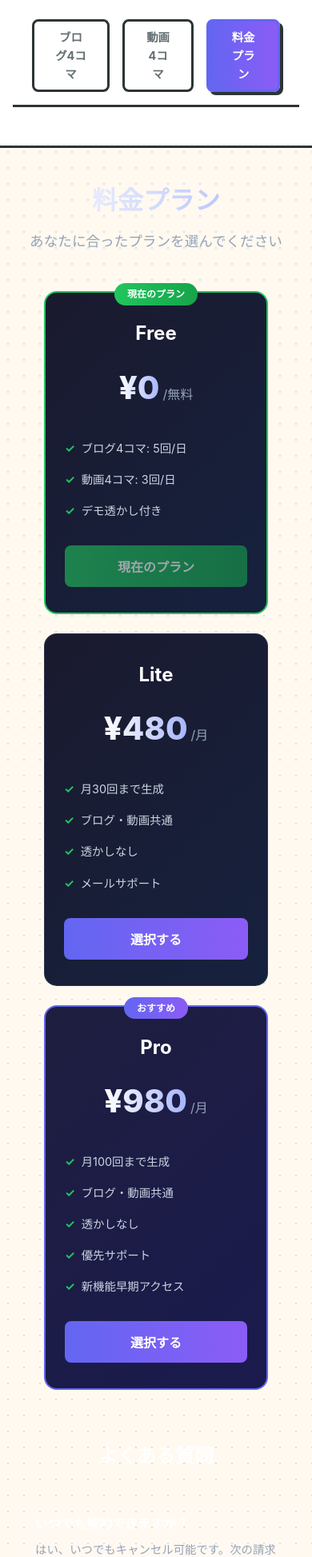
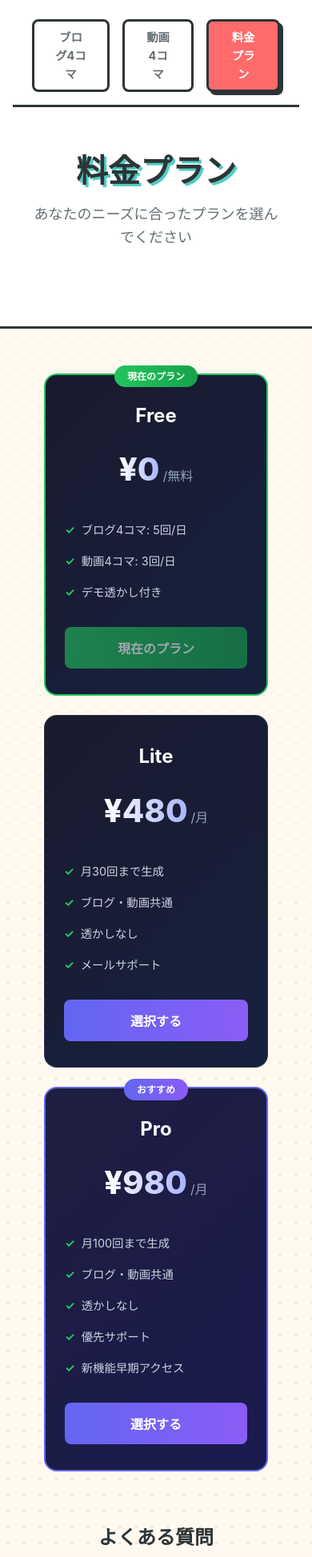
Before and after one commit to beniyasan/blog24koma, a React (Vite) app in the folder frontend/: page /pricing in a window 390 px wide. Shown: the part 40-1987 px from the top of the page at 80% size. Built offline with nearby package versions, Linux system fonts and the light colour scheme; no server answers; a web font is replaced by a local one.

Commit message:
fix: PricingPage design consistency - light theme, FAQ visibility, hero section

```diff
--- a/frontend/src/App.css
+++ b/frontend/src/App.css
@@ -524,16 +524,6 @@
     box-shadow: 2px 2px 0 var(--border);
 }
 
-.nav-link.nav-pricing {
-    background: linear-gradient(90deg, #6366f1, #8b5cf6);
-    color: white;
-    border-color: #6366f1;
-}
-
-.nav-link.nav-pricing:hover {
-    opacity: 0.9;
-}
-
 /* Movie page header variation */
 .movie-header {
     background: linear-gradient(135deg, var(--bg-card) 0%, #fff5f5 100%);
--- a/frontend/src/pages/PricingPage.css
+++ b/frontend/src/pages/PricingPage.css
@@ -4,49 +4,53 @@
     padding: 40px 20px;
 }
 
-.pricing-header {
+/* Hero content for pricing page */
+.pricing-hero {
+    position: relative;
+    z-index: 1;
+    padding: var(--spacing-2xl) var(--spacing-lg);
     text-align: center;
-    margin-bottom: 48px;
 }
 
-.pricing-header h1 {
-    font-size: 2.5rem;
+.pricing-hero h1 {
+    font-size: var(--font-size-3xl);
     font-weight: 800;
-    background: linear-gradient(90deg, #fff, #a5b4fc);
-    -webkit-background-clip: text;
-    -webkit-text-fill-color: transparent;
-    background-clip: text;
-    margin: 0 0 12px 0;
+    font-family: var(--font-display);
+    color: var(--text-primary);
+    margin: 0 0 var(--spacing-md) 0;
 }
 
-.pricing-header p {
-    font-size: 1.1rem;
-    color: #94a3b8;
-    margin: 0;
+.pricing-hero p {
+    color: var(--text-muted);
+    font-size: 0.875rem;
+    font-weight: 500;
+    margin-top: var(--spacing-sm);
 }
 
-.pricing-header .current-user {
+.pricing-hero .current-user {
     margin-top: 12px;
     padding: 8px 16px;
-    background: rgba(99, 102, 241, 0.15);
-    border-radius: 8px;
+    background: rgba(99, 102, 241, 0.1);
+    border: var(--border-thick) solid var(--primary);
+    border-radius: var(--radius-md);
     display: inline-block;
     font-size: 0.9rem;
-    color: #a5b4fc;
+    color: var(--primary);
+    font-weight: 600;
 }
 
 .pricing-loading {
     text-align: center;
-    color: #94a3b8;
+    color: var(--text-muted);
     padding: 48px;
 }
 
 .pricing-error {
     background: rgba(239, 68, 68, 0.1);
-    border: 1px solid rgba(239, 68, 68, 0.3);
+    border: var(--border-thick) solid #ef4444;
     color: #ef4444;
     padding: 12px 20px;
-    border-radius: 8px;
+    border-radius: var(--radius-md);
     text-align: center;
     margin-bottom: 24px;
 }
@@ -67,35 +71,38 @@
 .pricing-faq h2 {
     font-size: 1.5rem;
     font-weight: 700;
-    color: #fff;
+    color: var(--text-primary);
     text-align: center;
     margin: 0 0 32px 0;
+    font-family: var(--font-display);
 }
 
 .faq-item {
-    background: rgba(255, 255, 255, 0.05);
-    border-radius: 12px;
+    background: var(--bg-card);
+    border: var(--border-thick) solid var(--border);
+    border-radius: var(--radius-lg);
     padding: 20px 24px;
     margin-bottom: 16px;
+    box-shadow: var(--shadow-comic);
 }
 
 .faq-item h3 {
     font-size: 1rem;
-    font-weight: 600;
-    color: #fff;
+    font-weight: 700;
+    color: var(--text-primary);
     margin: 0 0 8px 0;
 }
 
 .faq-item p {
     font-size: 0.9rem;
-    color: #94a3b8;
+    color: var(--text-secondary);
     margin: 0;
     line-height: 1.6;
 }
 
 @media (max-width: 768px) {
-    .pricing-header h1 {
-        font-size: 2rem;
+    .pricing-hero h1 {
+        font-size: var(--font-size-2xl);
     }
 
     .pricing-cards {
--- a/frontend/src/pages/PricingPage.tsx
+++ b/frontend/src/pages/PricingPage.tsx
@@ -91,24 +91,27 @@ export const PricingPage: React.FC = () => {
 
     return (
         <div className="app">
-            <header className="header pricing-header-wrap">
+            <header className="header">
                 <nav className="nav-links">
                     <Link to="/" className="nav-link">ブログ4コマ</Link>
                     <Link to="/movie" className="nav-link">動画4コマ</Link>
-                    <Link to="/pricing" className="nav-link nav-pricing active">料金プラン</Link>
+                    <Link to="/pricing" className="nav-link active">料金プラン</Link>
                 </nav>
-            </header>
-
-            <div className="pricing-page">
-                <div className="pricing-header">
-                    <h1>料金プラン</h1>
-                    <p>あなたに合ったプランを選んでください</p>
+                <div className="hero-content">
+                    <h1 className="header-title">料金プラン</h1>
+                    <p className="header-subtitle">
+                        あなたのニーズに合ったプランを選んでください
+                    </p>
                     {isAuthenticated && user && (
-                        <p className="current-user">
+                        <p className="header-note">
                             ログイン中: {user.email} ({user.plan.toUpperCase()})
                         </p>
                     )}
                 </div>
+            </header>
+
+            <main className="container">
+                <div className="pricing-page">
 
                     {error && (
                         <div className="pricing-error">
@@ -152,6 +155,7 @@ export const PricingPage: React.FC = () => {
                         </div>
                     </div>
                 </div>
+            </main>
         </div>
     );
 };
```
Lines whose indentation alone changed are shown as unchanged.
